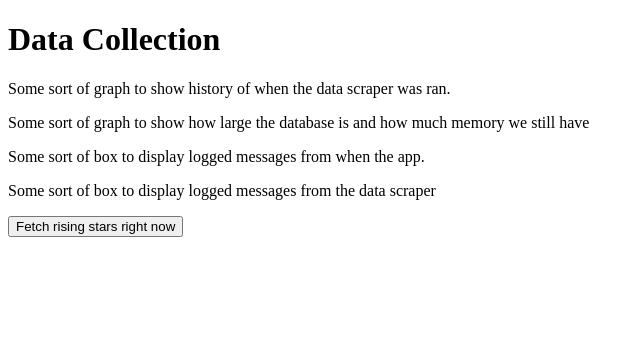
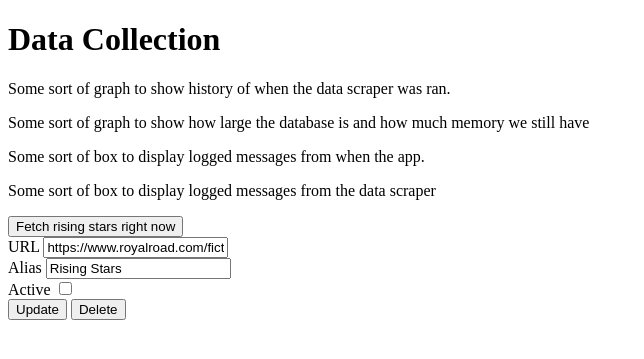
Before and after one commit to LokiLin14/royal-road-monitor, a Flask app: page /data in a window 1280 px wide. Shown: the part 26-385 px from the top of the page, without its empty margins (0-644 px from the left). Run offline with Flask 3, Linux system fonts and the light colour scheme.

```diff
--- a/app.py
+++ b/app.py
@@ -16,8 +16,14 @@ number_of_entries_per_page = 20
 
 @app.route("/")
 def new():
-    fictions = unviewed_fictions(number_of_entries_per_page)
     from_urls = watched_urls()
+    if len(from_urls) == 0:
+        default_url = ""
+    else:
+        default_url = from_urls[0].url
+    page_url = request.args.get('url', default_url)
+    print(page_url)
+    fictions = unviewed_fictions(number_of_entries_per_page, from_url=page_url)
     return render_template('homepage.html', fictions=fictions, from_urls=from_urls)
 
 @app.route("/watched")
@@ -26,7 +32,7 @@ def watched():
     return render_template('watched.html', fictions=fictions)
 @app.route("/data")
 def data():
-    return render_template('data.html')
+    return render_template('data.html', watched_urls=watched_urls())
 
 @app.route("/fetch_data", methods=['POST'])
 def fetch_data():
--- a/database/queries.py
+++ b/database/queries.py
@@ -9,19 +9,21 @@ from database import db_session, init_db
 from royalroad.models import FictionSnapshot, ViewedFiction, WatchedURL
 
 
-def unviewed_fictions(max_entries_returned : int) -> List[FictionSnapshot]:
+def unviewed_fictions(max_entries_returned : int, from_url="") -> List[FictionSnapshot]:
     # Get interested fictions
-    subquery = db_session.query(
+    subquery = (db_session.query(
         FictionSnapshot,
         func.row_number().over(
             partition_by=FictionSnapshot.url,
             order_by=FictionSnapshot.snapshot_time.desc()
         ).label('rn')
     ).filter(
+        FictionSnapshot.from_url == from_url
+    ).filter(
         FictionSnapshot.url.not_in(
             db_session.query(ViewedFiction.url)
         )
-    ).subquery()
+    ).subquery())
     # Get the latest snapshot entry
     fictions = (db_session.query(
         aliased(FictionSnapshot, subquery)
@@ -83,8 +85,7 @@ def add_data():
     pass
 
 def watched_urls() -> List[WatchedURL]:
-    return [WatchedURL('', False, 'Rising Stars')]
-    return []
+    return [WatchedURL('https://www.royalroad.com/fictions/rising-stars', False, 'Rising Stars')]
 
 if __name__ == '__main__':
     init_db()
--- a/royalroad/models.py
+++ b/royalroad/models.py
@@ -53,11 +53,11 @@ class ViewedFiction(Base):
 class WatchedURL(Base):
     __tablename__ = 'watched_urls'
     url = Column(String, primary_key=True)
-    alive = Column(Boolean, primary_key=False)
+    active = Column(Boolean, primary_key=False)
     alias = Column(String, primary_key=False)
-    def __init__(self, url, alive, alias):
+    def __init__(self, url, active, alias):
         self.url = url
-        self.alive = alive
+        self.active = active
         self.alias = alias
     def __repr__(self) -> str:
-        return '<WatchedURL url=%r, alive=%r, alias=%r>' % (self.url, self.alive, self.alias)
+        return '<WatchedURL url=%r, alive=%r, alias=%r>' % (self.url, self.active, self.alias)
--- a/templates/data.html
+++ b/templates/data.html
@@ -27,4 +27,26 @@
         <button type="submit">Fetch rising stars right now</button>
     </form>
 
+    <div class="watched-pages-div">
+        {% for watched_url in watched_urls %}
+            <form>
+                <label for="from_url">URL</label>
+                <input type="text" id="from_url" value="{{ watched_url.url }}" readonly>
+                <br>
+
+                <label for="alias">Alias</label>
+                <input type="text" id="alias" value="{{ watched_url.alias }}">
+                <br>
+
+                <label for="active">Active</label>
+                <input type="checkbox" id="active" value="True" {% if watched_url.active %}checked{% endif %}>
+                <br>
+
+                <button type="submit">Update</button>
+
+                <button type="submit">Delete</button>
+            </form>
+        {% endfor %}
+    </div>
+
 {% endblock %}
```
Also changed, not shown: templates/homepage.html (+8 -8 lines).
